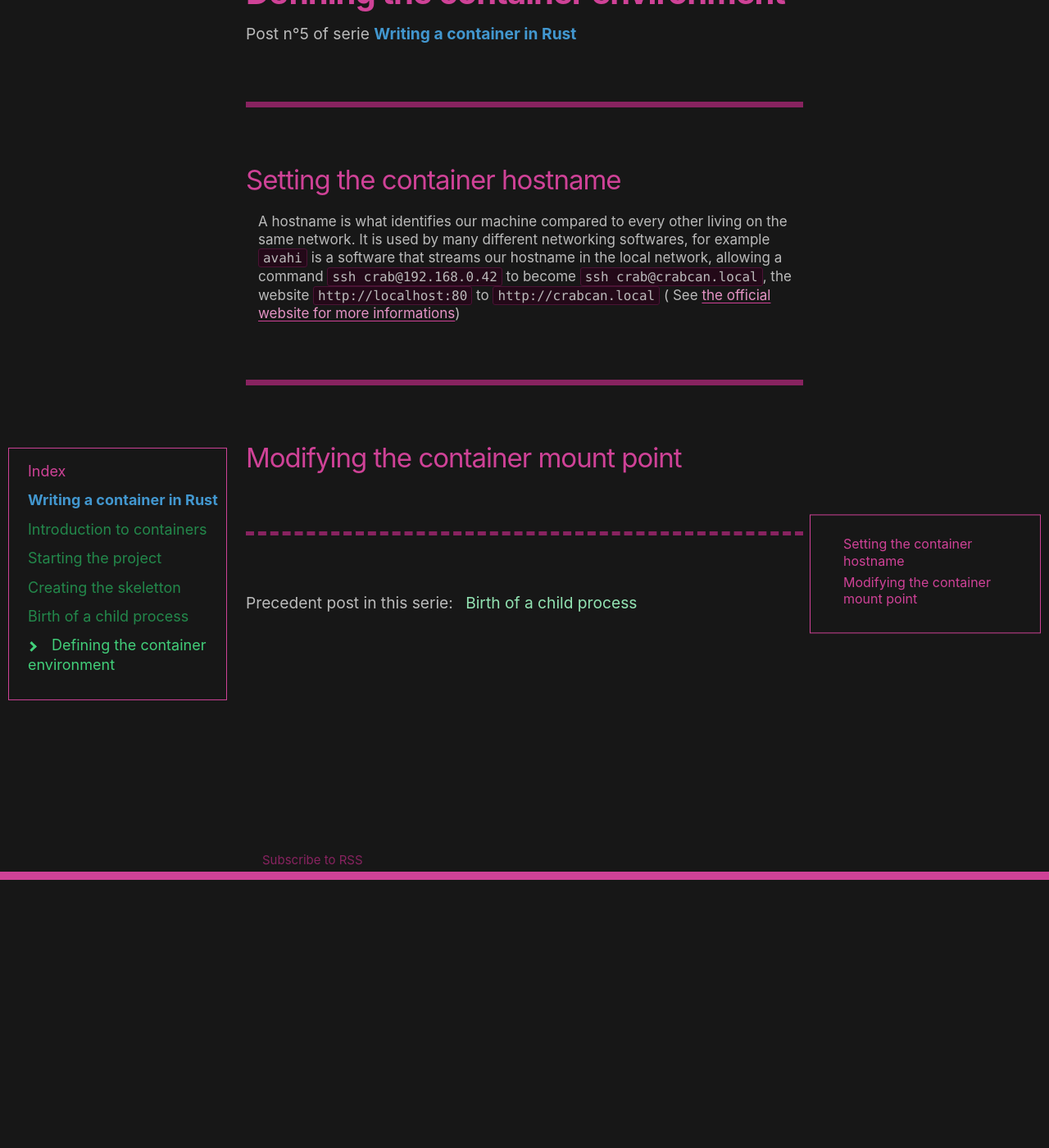
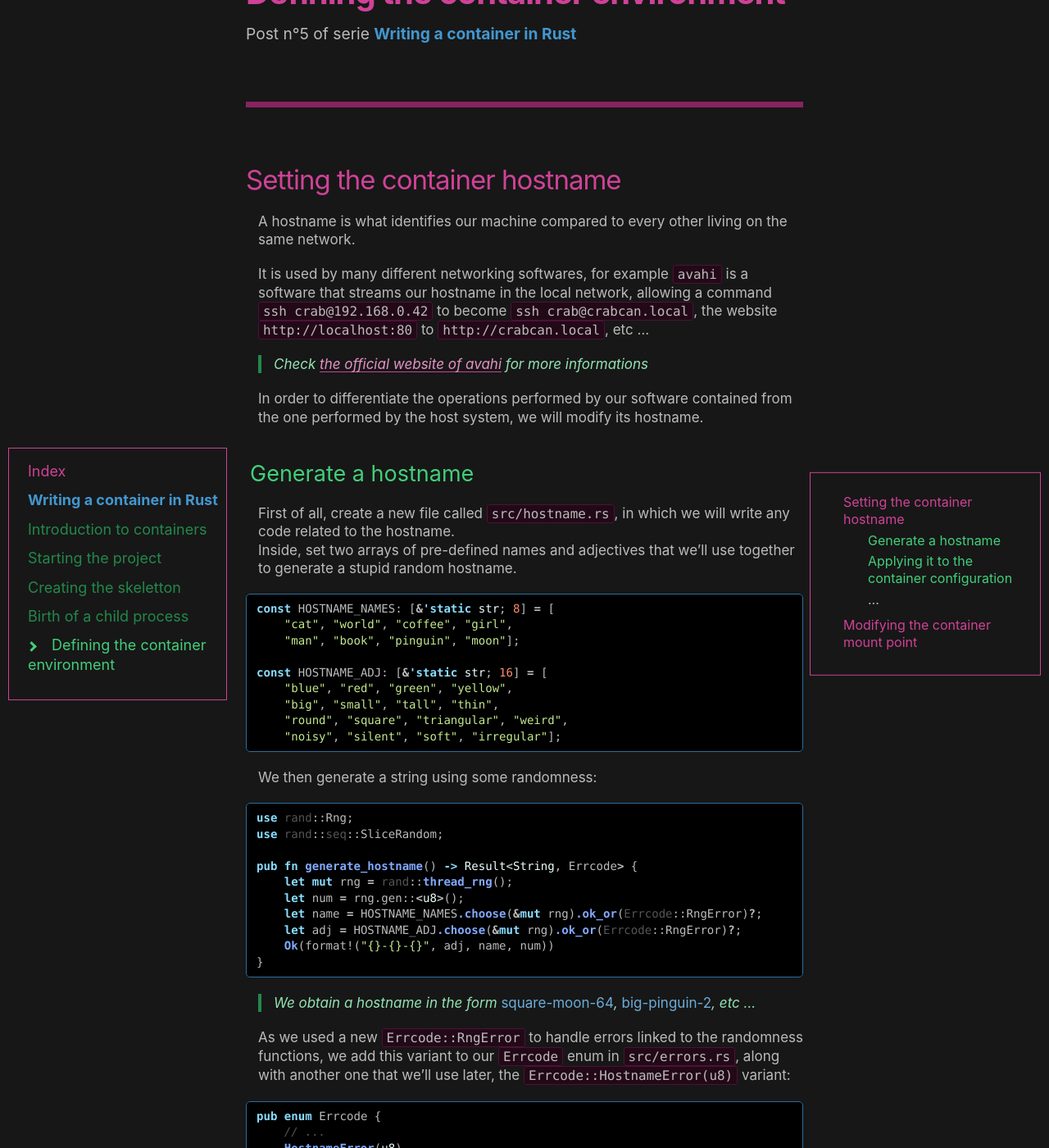
Before and after one commit to litchipi/litchipi.github.io, a Jekyll site: the page built from _posts/2021-09-13-container-in-rust-part5.md, in a window 1280 px wide and 1400 px high, scrolled down 327 px. Shown: the whole window at 82% size. Built offline with Jekyll 4.4.1, drawn with Linux system fonts in a browser that asks for light colours; some of the changed text lies outside the part shown.

Commit message:
Hostname 75%
Signed-off-by: Litchi Pi <litchi.pi@protonmail.com>

````diff
--- a/_posts/2021-09-13-container-in-rust-part5.md
+++ b/_posts/2021-09-13-container-in-rust-part5.md
@@ -12,9 +12,95 @@ serie_url: /series/container_in_rust
 
 # Setting the container hostname
 A hostname is what identifies our machine compared to every other living on the same network.
+
 It is used by many different networking softwares, for example `avahi` is a software that streams
 our hostname in the local network, allowing a command `ssh crab@192.168.0.42` to become
-`ssh crab@crabcan.local`, the website `http://localhost:80` to `http://crabcan.local` (
-See [the official website for more informations](http://avahi.org/))
+`ssh crab@crabcan.local`, the website `http://localhost:80` to `http://crabcan.local`, etc ...
+> Check [the official website of avahi](http://avahi.org/) for more informations
+
+In order to differentiate the operations performed by our software contained from the one
+performed by the host system, we will modify its hostname.
+
+## Generate a hostname
+First of all, create a new file called `src/hostname.rs`, in which we will write any code
+related to the hostname. \\
+Inside, set two arrays of pre-defined names and adjectives that we'll use together to
+generate a stupid random hostname.
+
+``` rust
+const HOSTNAME_NAMES: [&'static str; 8] = [
+    "cat", "world", "coffee", "girl",
+    "man", "book", "pinguin", "moon"];
+
+const HOSTNAME_ADJ: [&'static str; 16] = [
+    "blue", "red", "green", "yellow",
+    "big", "small", "tall", "thin",
+    "round", "square", "triangular", "weird",
+    "noisy", "silent", "soft", "irregular"];
+```
+
+We then generate a string using some randomness:
+
+``` rust
+use rand::Rng;
+use rand::seq::SliceRandom;
+
+pub fn generate_hostname() -> Result<String, Errcode> {
+    let mut rng = rand::thread_rng();
+    let num = rng.gen::<u8>();
+    let name = HOSTNAME_NAMES.choose(&mut rng).ok_or(Errcode::RngError)?;
+    let adj = HOSTNAME_ADJ.choose(&mut rng).ok_or(Errcode::RngError)?;
+    Ok(format!("{}-{}-{}", adj, name, num))
+}
+```
+
+> We obtain a hostname in the form *square-moon-64*, *big-pinguin-2*, etc ...
+
+As we used a new `Errcode::RngError` to handle errors linked to the randomness functions, we add
+this variant to our `Errcode` enum in `src/errors.rs`, along with another one that we'll use later,
+the `Errcode::HostnameError(u8)` variant:
+``` rust
+pub enum Errcode {
+    // ...
+    HostnameError(u8),
+    RngError
+}
+```
+
+## Applying it to the container configuration
+Now that we have a way to generate a `String` containing our "random" hostname, we can use it to set our container
+configuration in `src/config.rs`:
+
+``` rust
+use crate::hostname::generate_hostname;
+
+pub struct ContainerOpts{
+    // ...
+    pub hostname:   String,
+}
+
+impl ContainerOpts {
+    // ...
+    hostname: generate_hostname()?,
+}
+```
+
+## ...
+``` rust
++use crate::errors::Errcode;
++use nix::unistd::sethostname;
++pub fn set_container_hostname(hostname: &String) -> Result<(), Errcode> {
++    match sethostname(hostname){
++        Ok(_) => {
++            log::debug!("Container hostname is now {}", hostname);
++            Ok(())
++        },
++        Err(_) => {
++            log::error!("Cannot set hostname {} for container", hostname);
++            Err(Errcode::HostnameError(0))
++        }
++    }
++}
+```
 
 # Modifying the container mount point
````
